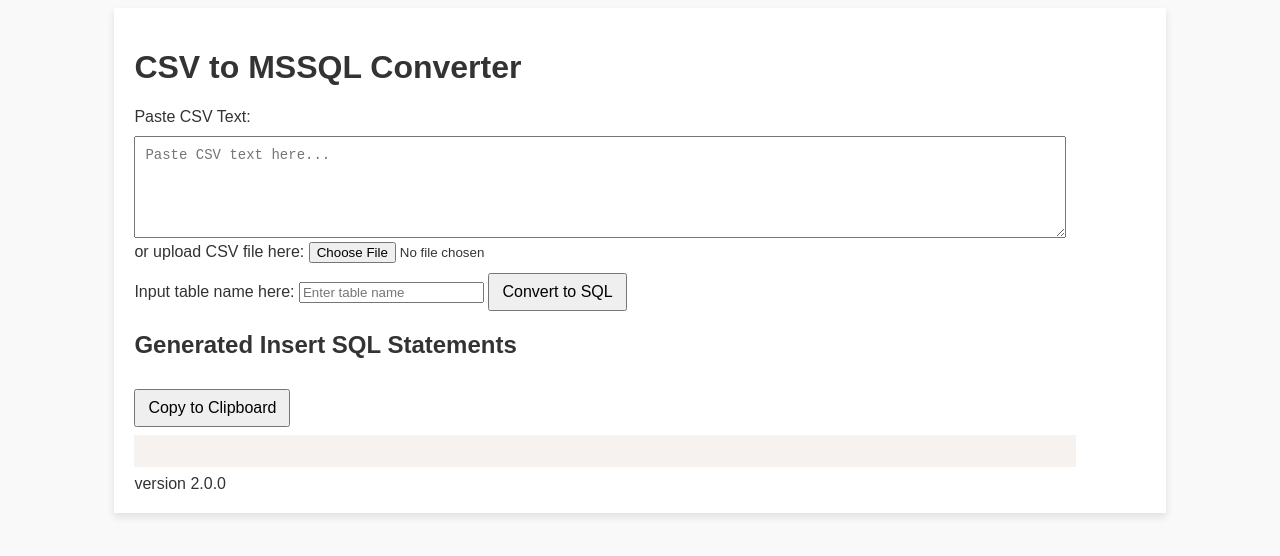
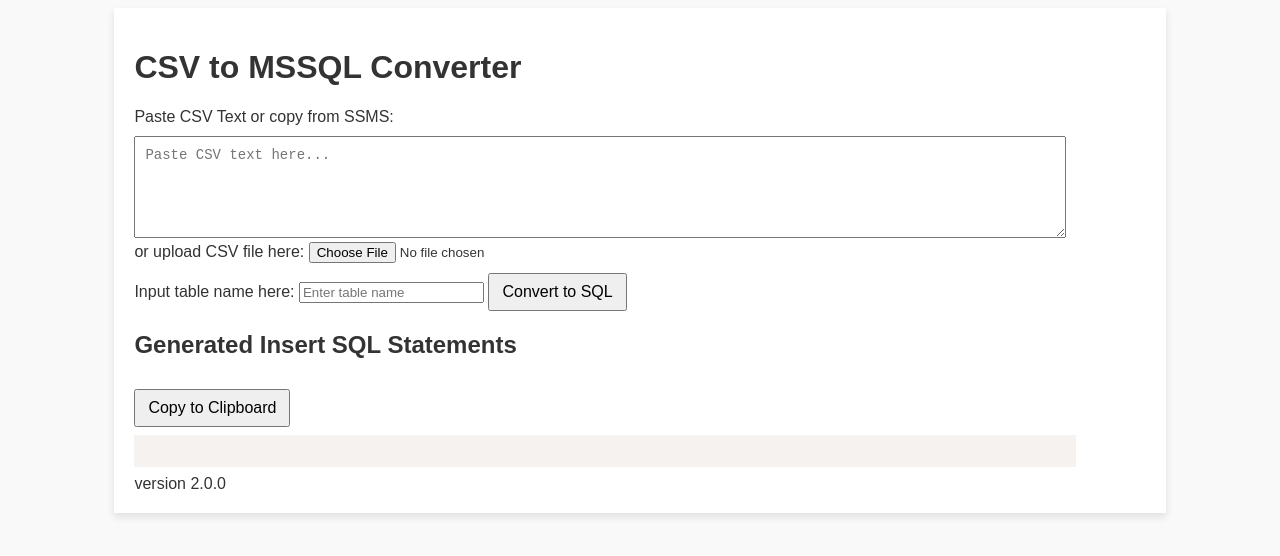
Before and after one commit to dzulfikar08/csv-to-mssql, a plain HTML site: page index.html in a window 1280 px wide. Drawn offline with Linux system fonts and the light colour scheme.

Commit message:
add description

```diff
--- a/index.html
+++ b/index.html
@@ -17,7 +17,7 @@
 <body>
   <div class="container">
     <h1>CSV to MSSQL Converter</h1>
-    <label for="csvInput">Paste CSV Text:</label>
+    <label for="csvInput">Paste CSV Text or copy from SSMS:</label>
     <textarea id="csvInput" rows="5" placeholder="Paste CSV text here..."></textarea>
     <br>
     <label for="csvInput">or upload CSV file here:</label>
```
